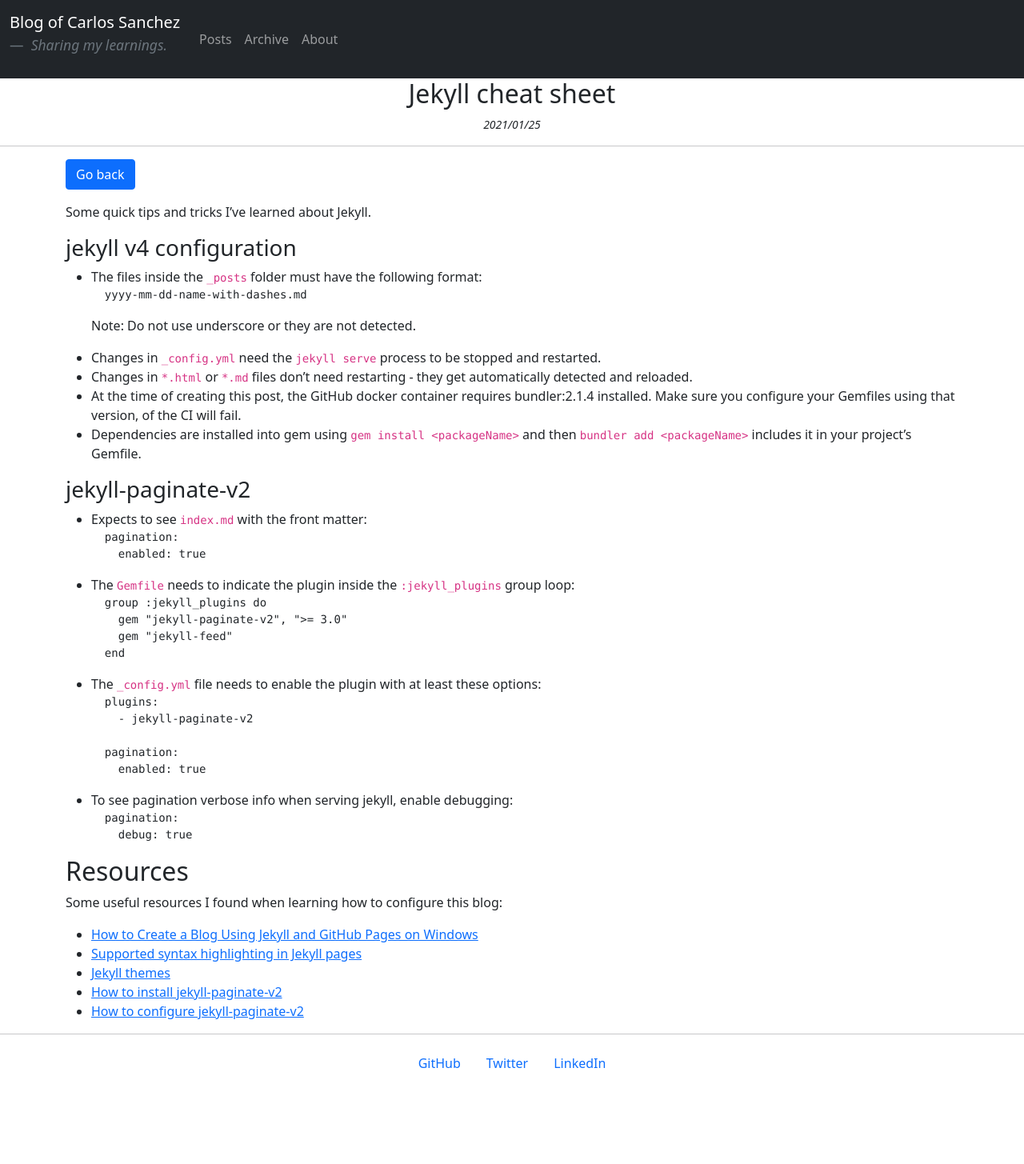
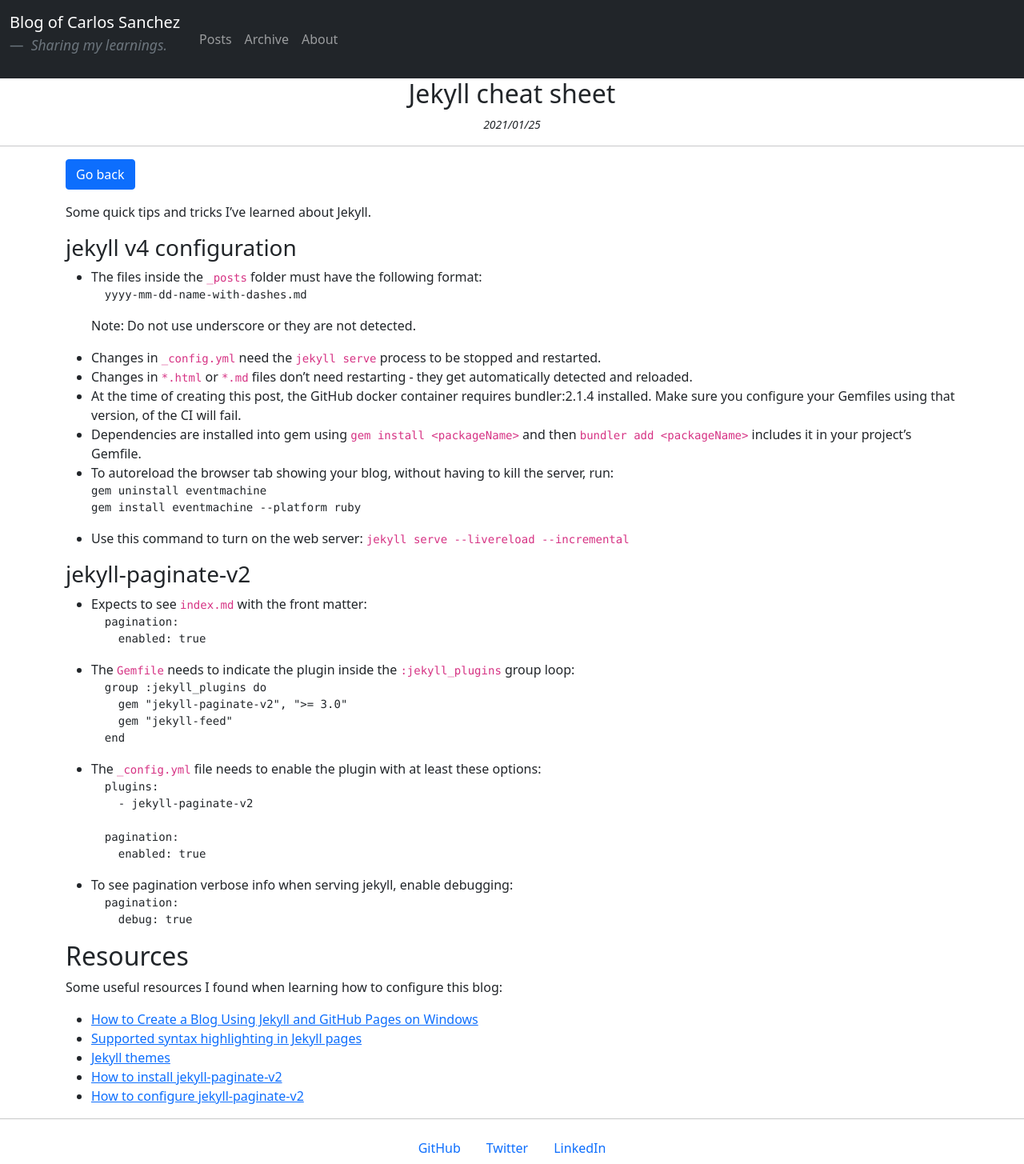
Before and after one commit to carlossanlop/carlossanlop.github.io, a Jekyll site: the page built from _posts/2021-01-24-jekyll.md, in a window 1280 px wide. Shown: the whole page at 80% size. Built offline with Jekyll 4.4.1, drawn with Linux system fonts in a browser that asks for light colours; before the commit the page ends 1349 px from its top, so only the background shows below that.

Commit message:
Update jekyll post

````diff
--- a/_posts/2021-01-24-jekyll.md
+++ b/_posts/2021-01-24-jekyll.md
@@ -19,6 +19,12 @@
 - Changes in `*.html` or `*.md` files don't need restarting - they get automatically detected and reloaded.
 - At the time of creating this post, the GitHub docker container requires bundler:2.1.4 installed. Make sure you configure your Gemfiles using that version, of the CI will fail.
 - Dependencies are installed into gem using `gem install <packageName>` and then `bundler add <packageName>` includes it in your project's Gemfile.
+- To autoreload the browser tab showing your blog, without having to kill the server, run:
+  ```
+  gem uninstall eventmachine
+  gem install eventmachine --platform ruby
+  ```
+- Use this command to turn on the web server: `jekyll serve --livereload --incremental`
 
 ### jekyll-paginate-v2
 
````
